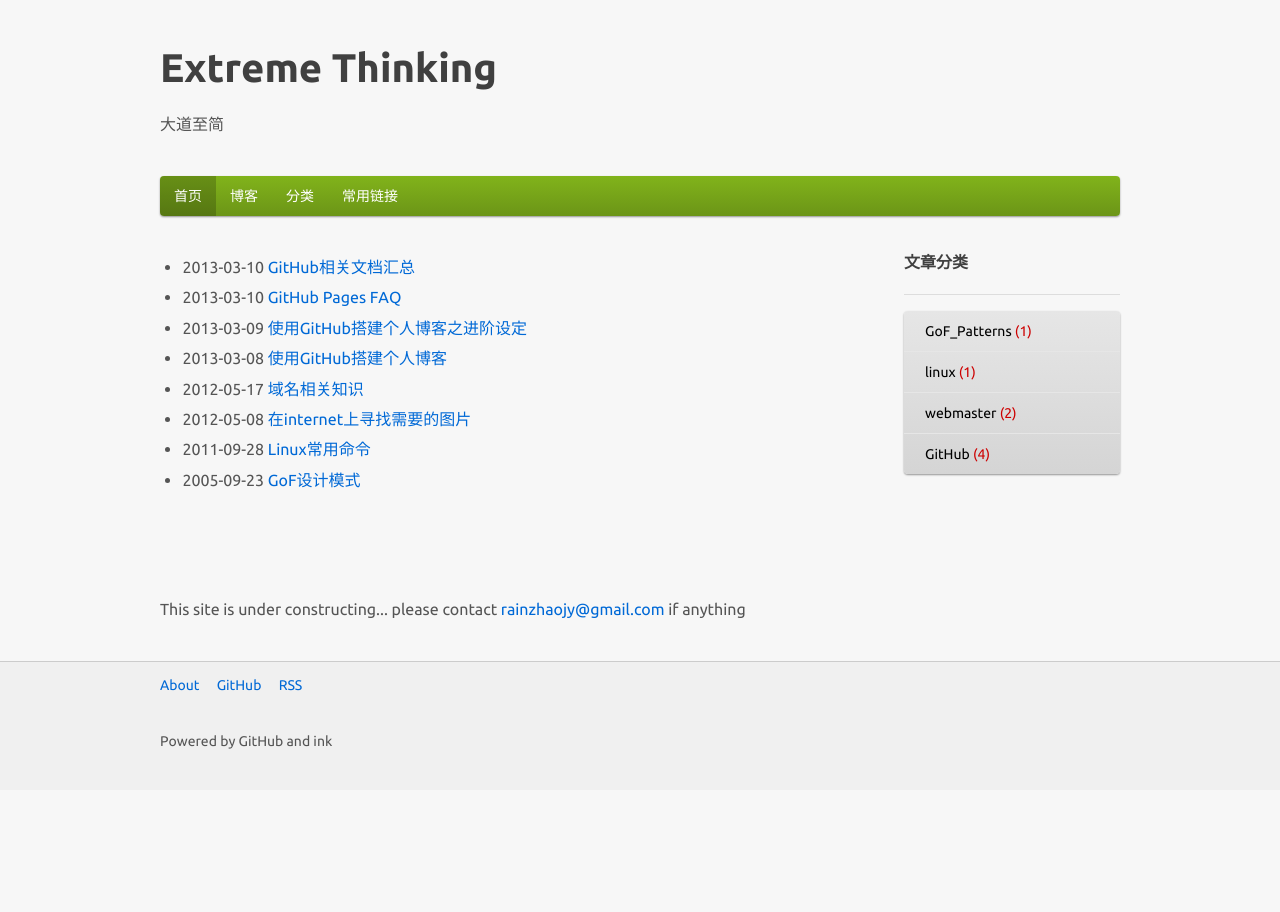
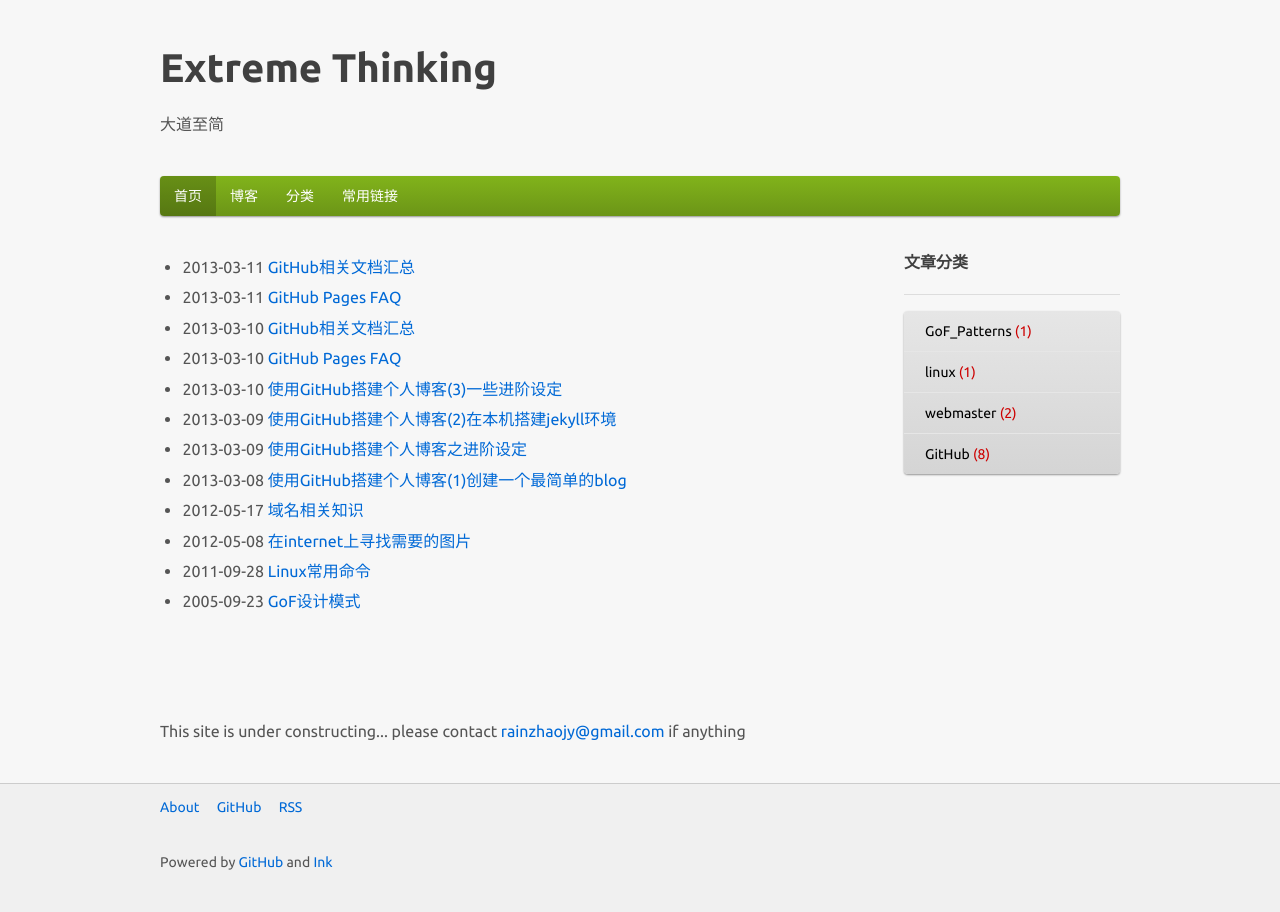
Before and after one commit to BobHongYuChen/rain-site, a Jekyll site: the page built from index.html, in a window 1280 px wide. Built offline with Jekyll 4.4.1, drawn with Linux system fonts in a browser that asks for light colours; a style sheet for code colours, icons or effects is not loaded; some of the changed lines change nothing that is shown.

Commit message:
modify blogs

```diff
--- a/_config.yml
+++ b/_config.yml
@@ -1 +1,2 @@
-pygments: true
+baseurl: /
+pygments: false
--- a/_includes/footer.html
+++ b/_includes/footer.html
@@ -3,12 +3,12 @@
         <nav class="ink-navigation">
             <ul class="ink-footer-nav">
                 <li><a href="#">About</a></li>
-                <li><a href="#">GitHub</a></li>
+                <li><a href="https://github.com">GitHub</a></li>
                 <li><a href="#">RSS</a></li>
             </ul>
         </nav>
         <p class="copyright">
-        Powered by GitHub and ink
+        Powered by <a href="https://github.com" target="_blank">GitHub</a> and <a href="http://ink.sapo.pt/index.php" target="_blank">Ink</a>
         </p>
     </div>
 </footer>
--- a/_posts/2013-03-08-setup_blog_on_github.md
+++ b/_posts/2013-03-08-setup_blog_on_github.md
@@ -1,6 +1,6 @@
 ---
 layout: post
-title: 使用GitHub搭建个人博客
+title: 使用GitHub搭建个人博客(1)创建一个最简单的blog
 category: GitHub
 ---
 
@@ -173,7 +173,7 @@ jekyll基于Ruby，是一种静态页面转换引擎，是模板引擎liquid的
     &lt;/ul>
 </pre>
 
-它的Yaml文件头表示，首页使用default模板，标题为"My Blog"。然后，对所有帖子进行一个遍历。至于&#123;&#123; site.baseurl }}就是 \_config.yml 中设置的baseurl变量.
+它的Yaml文件头表示，首页使用default模板，标题为"My Blog"。然后，对所有帖子进行一个遍历。
 
 目录结构变成:
 
--- /dev/null
+++ b/_posts/2013-03-09-github_install_jekyll.md
@@ -0,0 +1,105 @@
+---
+layout: post
+title: 使用GitHub搭建个人博客(2)在本机搭建jekyll环境
+category: GitHub
+---
+
+你可以不在本机安装jekyll，但为了在上传文件到GitHub前能在本地看一下效果，强烈建议你在本机安装jekyll。个人体会，因为jekyll只支持UTF8编码，我从原来的wiki里copy文档时常有编码不对的问题导致jekyll编译失败，另外我对jekyll语法不熟悉，常会写错，还有，我是自己写了一个template，因此也需要时时看到效果，因此，本地的jekyll环境对我是非常重要的。
+
+下面是在我的Mac OS X 10.8上安装本机jekyll环境的步骤，采用的RVM（Ruby Version Manager）方式安装。
+
+##### 1. install Ruby
+
+Jekyll是基于ruby的，因此需要先安装ruby。Mac自带了一个Ruby，但版本较老，因此需要安装一个较新版本的ruby.
+
+###### Step 1 - 安装Xcode
+
+Xcode是apple推出的IDE，可以在 mac app store里下载安装
+
+###### Step 2 - 安装Command Line Tools
+
+在菜单栏中选择Xcode -> Preference -> Download，然后点击Command Line Tools对应的install即可
+
+###### Step 3 - 确认Git已经安装
+
+在前一片博客里已经介绍[怎么安装git](http://git-scm.com/book/en/Getting-Started-Installing-Git)了，这里可以用下面的命令确认一下git已经安装
+
+<pre class="prettyprint">
+    $ git --version
+    git version 1.7.12.4 (Apple Git-37)
+</pre>
+
+上面的输出说明git已经安装了。
+
+###### Step 4 - 安装RVM
+
+<pre class="prettyprint">
+$ bash -s stable &lt; &lt;(curl -s https://raw.github.com/wayneeseguin/rvm/master/binscripts/rvm-installer)
+或者
+$ bash &lt; &lt;( curl -s https://rvm.beginrescueend.com/install/rvm )
+</pre>
+
+接着需要配置RVM快捷命令，将脚本插入到.bash_profile中, 否则你无法在终端里直接使用rvm命令：
+
+<pre class="prettyprint">
+$ echo '[[ -s "$HOME/.rvm/scripts/rvm" ]] &amp;&amp; . "$HOME/.rvm/scripts/rvm" ' >> ~/.bash_profile
+</pre>
+
+然后运行：
+
+<pre class="prettyprint">
+$ source ~/.bash_profile
+</pre>
+
+或者是直接重启Terminal，然后可以输入如下命令进行验证：
+
+<pre class="prettyprint">
+$ type rvm | head -1
+rvm is a function
+</pre>
+
+上面的输出证明rvm命令配置成功了。
+
+###### Step 5 - 安装ruby
+
+<pre class="prettyprint">
+    $ rvm install 1.9.3
+</pre>
+
+然后提示下面的错误:
+
+<pre class="prettyprint">
+Error running 'make', please read /Users/rainz/.rvm/log/ruby-1.9.3-p392/make.log
+There has been an error while running make. Halting the installation.
+
+st.c:520:35: error: implicit conversion loses integer precision: 'st_index_t' (aka 'unsigned long') to 'int'
+</pre>
+
+根据stackoverflow的建议执行下面的命令
+
+<pre class="prettyprint">
+    $ export CC=gcc
+</pre>
+
+继续运行 rvm install 1.9.3 可以成功安装ruby
+
+##### 2. install jekyll
+
+运行下面的命令即可安装jekyll:
+
+<pre class="prettyprint">
+    $ gem install jekyll
+</pre>
+
+##### 3. have a try
+
+* go to the dir ".../jekyll_demo"
+* run "$ jekyll &#45;&#45;server"
+* type http://localhost:4000/index.html in your browser
+
+##### Reference
+
+* <http://www.hoowolf.net/2012/03/29/installing-ruby-on-rails-on-mac-os-x-lion>
+* <http://equation85.github.com/blog/install-jekyll-on-mac>
+* [jekyll wiki on github](https://github.com/mojombo/jekyll/wiki/Install)
+* <http://brandonbohling.com/2011/08/27/Installing-Jekyll-on-Mac>
--- /dev/null
+++ b/_posts/2013-03-10-github_advanced.md
@@ -0,0 +1,86 @@
+---
+layout: post
+title: 使用GitHub搭建个人博客(3)一些进阶设定
+category: GitHub
+---
+
+经过上一篇的介绍，我们已经在GitHub上搭建了一个最简单的blog，接下来我们介绍一些进阶设定。
+
+##### 1. 绑定域名
+
+请参考 <https://help.github.com/articles/setting-up-a-custom-domain-with-pages>
+
+##### 2. 创建模板
+
+一个简单的办法是找一个现成的模板，在 <https://github.com/mojombo/jekyll/wiki/Sites> 列出了很多，你可以从中选择一个，我看了一下发现没有满意的模板，因此决定自己做一个。
+
+如果你对jekyll已经比较了解，做一个简单的模板还是比较容易的，不了解jekyll的可以仔细看一下文档: <http://jekyllbootstrap.com/lessons/jekyll-introduction.html>,了解jekyll以后定义模板的主要工作其实就是CSS和UI设计了，我找了一个现成的CSS库 <http://ink.sapo.pt/index.php>, ink非常好用，CSS很清爽，这里推荐一下。下面是我的目录结构:
+
+<pre class="prettyprint">
+    site_root
+        |- _includes
+        |- _layouts
+              |- default.html
+        |- _posts
+        |- css                   /* css folder is from ink library */
+        |- font                  /* font folder is from ink library */
+        |- google-code-prettify  /* from google code prettify */
+        |- _config.yml
+        |- CNAME
+        |- index.html
+</pre>
+
+##### 3. 代码高亮
+
+看了一些资料提到GitHub Pages代码高亮可以使用pygments或者gist，看了一些文档后还是没有完全理解，而且有人提到pygments有时不work，因此决定自己找一个方案，一者省得继续花时间了解pygments，二者对GitHub Pages减少依赖。
+
+一般页面的语法高亮都是JavaScript实现的，搜索"javascript 语法高亮"可以找到很多实现，我使用的是[google code prettify](https://code.google.com/p/google-code-prettify)，步骤如下:
+
+1. 下载 google code prettify
+2. 将目录google-code-prettify放到站点根目录下，与\_layouts, \_posts平级（jekyll编译时会将非\_开头的folder copy到\_site目录下，因此下一步里可以使用/google-code-prettify/... 找到对应的js文件）
+3. 在模板文件的header部分加上 <mark>&lt;script src="/google-code-prettify/run_prettify.js>&lt;/script></mark>
+4. 将需要高亮的代码段放在pre or code tag里: <mark>&lt;pre class="prettyprint">...&lt;/pre> or &lt;code class="prettyprint">...&lt;/code></mark>
+
+##### 4. Markdown里的字符转义
+
+markdown文档在变成internet上可以访问的html之前经过了下面几步:
+
+1. 处理jekyll/liquid语法，<mark>&#123;{ something }}, &#123;% something %}</mark> 会被当作jekyll语法处理
+2. 按照markdown语法将内容翻译成html tag的内容
+
+html也有特殊字符需要转义，因此在markdown文档里需要注意3种类型的字符转义。
+
+###### 4.1 jekyll特殊字符转义
+
+* &#123;&#123; -----> &#38;#123;{
+* &#123;% -----> &#38;#123;%
+
+###### 4.2 html特殊字符转义
+
+html有5个特殊字符，不过只有下面两个必须做转义:
+
+* &lt; -----> &amp;lt; or &amp;#60;
+* &amp; -----> &amp;amp; or &amp;#38;
+
+关于html字符转义可以参考 [wikipedia](http://en.wikipedia.org/wiki/List_of_XML_and_HTML_character_entity_references#Predefined_entities_in_XML)
+
+所有字符都可以做html转义，其转义后为: *&amp;#+字符的unicode编码+分号*
+
+###### 4.3 markdown特殊字符转义
+
+下列Markdown文本需要在前面加上 \ 转义:
+
+<pre class="prettyprint">
+\   反斜杆
+`   backtick
+*   星号
+_   下划线
+{}  花括弧
+[]  方括弧
+()  圆括弧
+#   井号
++   加号
+-   减号
+.   点
+!   感叹号
+</pre>
--- /dev/null
+++ b/_posts/2013-03-11-github_faq.md
@@ -0,0 +1,28 @@
+---
+layout: post
+title: GitHub Pages FAQ
+category: GitHub
+---
+
+##### markdown or textile or html?
+
+##### categories and tags
+
+categories带空格？
+
+<http://stackoverflow.com/questions/8675841/whats-the-difference-between-categories-and-tags-in-jekyll>
+
+* image link
+* auto link
+
+git ignore?
+
+##### 4. 给文章增加评论功能
+
+使用<http://disqus.com>
+
+##### 5. 站内搜索
+
+使用google的站内搜索: [custome search engine](http://www.google.com/cse)
+
+RSS怎么实现？
--- /dev/null
+++ b/_posts/2013-03-11-github_links.md
@@ -0,0 +1,31 @@
+---
+layout: post
+title: GitHub相关文档汇总
+category: GitHub
+---
+
+##### Git
+
+* <http://git-scm.com/book> - Git英文版手册，非常好的文档，不过好像需要翻墙访问
+    * <http://git-scm.com/book/en/Getting-Started-Installing-Git> - install git
+    * <http://git-scm.com/book/en/Getting-Started-First-Time-Git-Setup> - first time git setup
+* <http://www.progit.org/book/zh> - Git中文版手册，是上面英文版的翻译
+
+##### GitHub
+
+* <http://www.yangzhiping.com/tech/github.html> - 如果高效利用GitHub，整理了一些很有用的文章
+* <http://help.github.com/pages>
+
+##### Jekyll
+
+* <http://jekyllbootstrap.com/lessons/jekyll-introduction.html> - jekyll官方文档，还包含了一些有用的link
+* <http://jekyllbootstrap.com/api/jekyll-liquid-api.html> - jekyll对liquid的扩展
+
+##### Markdown
+
+* <http://daringfireball.net/projects/markdown/syntax> - markdown语法参考
+* <http://en.wikipedia.org/wiki/Markdown>
+
+##### Ink
+
+* <http://ink.sapo.pt/index.php>
```
